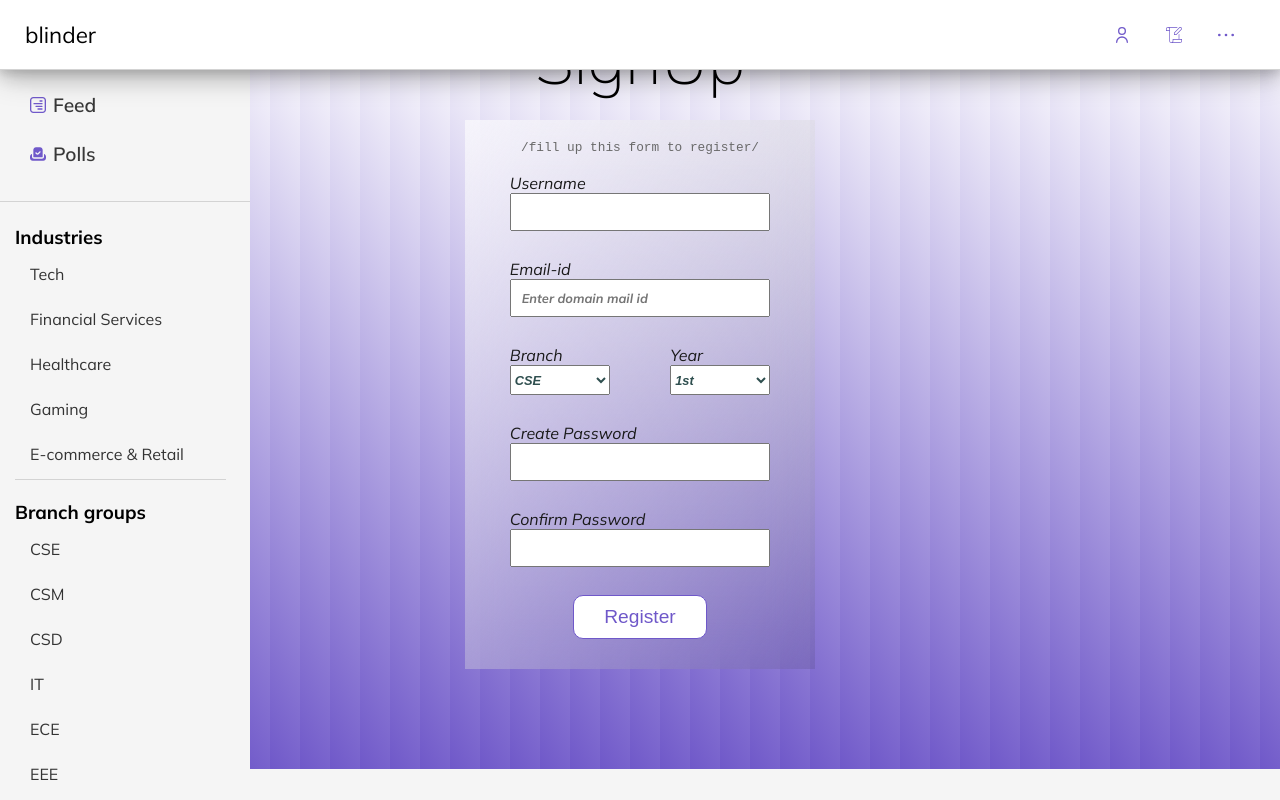
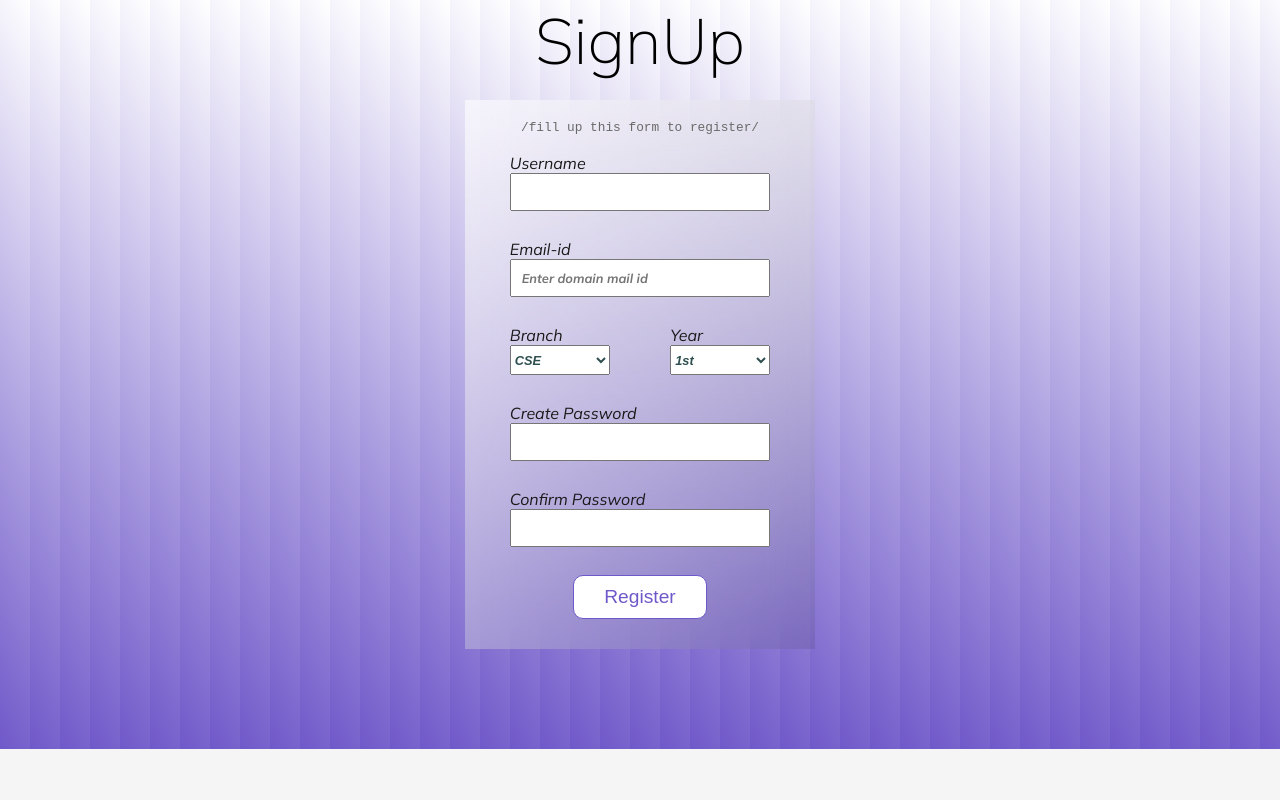
Before and after one commit to choco-dan/gvpBlind, a React (Vite) app: page /SignupPage in a window 1280 px wide. Built offline with nearby package versions, Linux system fonts and the light colour scheme; a web font is replaced by a local one.

Commit message:
hid sidebar and header

```diff
--- a/src/App.jsx
+++ b/src/App.jsx
@@ -13,7 +13,7 @@ import './App.css';
 
 const App = () => {
   const location = useLocation();
-  const hidePaths = ['/','*'];
+  const hidePaths = ['/','*','/Login','/SignupPage'];
 
   const shouldHideSidebar = hidePaths.includes(location.pathname);
   const shouldHideHeader = hidePaths.includes(location.pathname);
```
